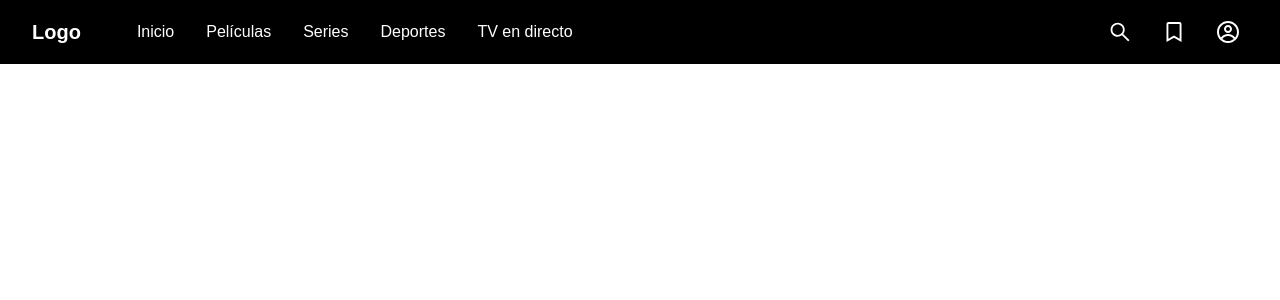
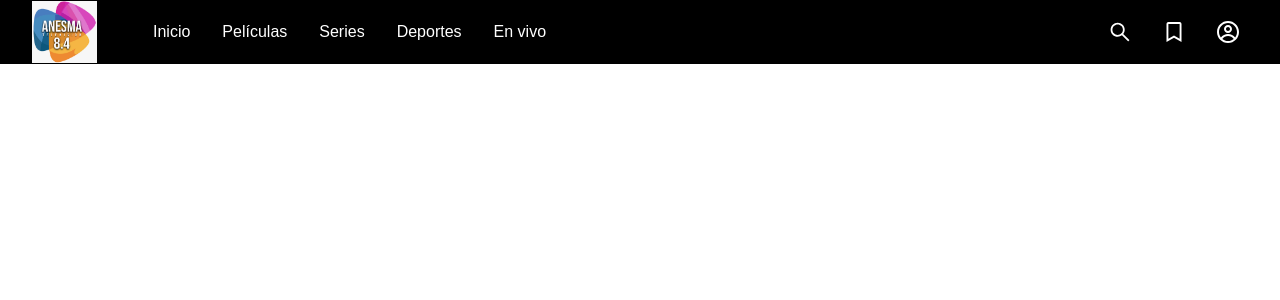
Before and after one commit to PaulAlejoR/nextOTT, a Next.js app: page /navbar in a window 1280 px wide. Shown: the top 300 px of the page. Built offline with nearby package versions, Linux system fonts and the light colour scheme.

Commit message:
Se modifica un poco el navbar y se agrega el logo

```diff
--- a/src/app/navbar/navbar2.tsx
+++ b/src/app/navbar/navbar2.tsx
@@ -2,6 +2,7 @@
 
 import React, { useState } from "react";
 import Link from "next/link";
+import Image from "next/image";
 import { GiHamburgerMenu } from "react-icons/gi";
 import { IoMdClose } from "react-icons/io";
 import { FaRegBookmark } from "react-icons/fa";
@@ -33,7 +34,9 @@ const Navbar: React.FC = () => {
 
                         {/* Logo: Siempre visible */}
                         <div className="shrink-0 font-bold text-xl">
-                            <Link href="/">Logo</Link>
+                            <Link href="/">
+                                <Image src="/icons_navbar/anesma-logo.jpg" alt="Logo" width={65} height={65}  />
+                            </Link>
                         </div>
 
                         {/* --- CENTRO: Enlaces de Navegación (Desktop) --- */}
@@ -43,7 +46,7 @@ const Navbar: React.FC = () => {
                             <Link href="/" className="hover:bg-white hover:text-black rounded-lg p-2 transition">Películas</Link>
                             <Link href="/" className="hover:bg-white hover:text-black rounded-lg p-2 transition">Series</Link>
                             <Link href="/" className="hover:bg-white hover:text-black rounded-lg p-2 transition">Deportes</Link>
-                            <Link href="/" className="hover:bg-white hover:text-black rounded-lg p-2 transition">TV en directo</Link>
+                            <Link href="/" className="hover:bg-white hover:text-black rounded-lg p-2 transition">En vivo</Link>
                         </div>
                     </div>
 
@@ -85,6 +88,7 @@ const Navbar: React.FC = () => {
                 </div>
             )}
         </nav>
+
     );
 }
 
```
Also changed, not shown: public/icons_navbar/anesma-logo.jpg (added).
